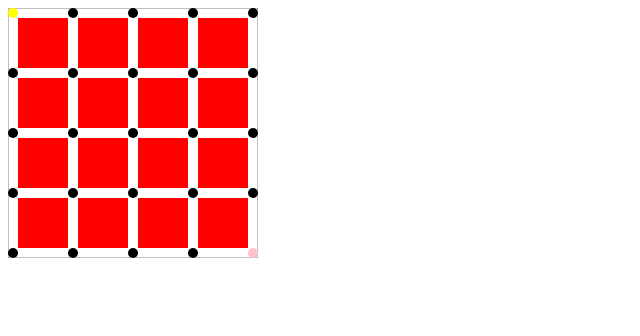
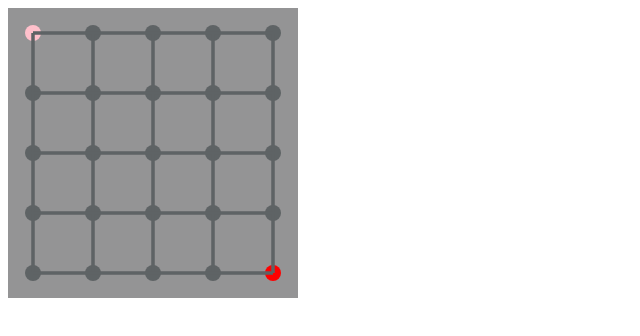
Before and after one commit to merwaaan/witness.js, a plain HTML site: page index.html in a window 1280 px wide. Shown: the whole page, without its empty margins (0-640 px from the left). Drawn offline with Linux system fonts and the light colour scheme.

Commit message:
Draw edges

```diff
--- a/Cell.js
+++ b/Cell.js
@@ -13,7 +13,7 @@ class Cell {
       cellSize * this.y + edgeThickness * (this.y + 1),
       cellSize,
       cellSize)
-      .attr('fill', 'red');
+      .addClass('cell');
   }
 
   get topLeft() {
--- a/Node.js
+++ b/Node.js
@@ -1,4 +1,4 @@
-const nodeRadius = 5;
+const nodeRadius = 8;
 
 class Node {
 
@@ -13,7 +13,28 @@ class Node {
       edgeThickness * 0.5 + (edgeThickness + cellSize) * this.x,
       edgeThickness * 0.5 + (edgeThickness + cellSize) * this.y,
       nodeRadius)
-      .attr('fill', 'black');
+      .addClass('node');
+  }
+
+  get top() {
+    return this.y > 0 ? this.puzzle.nodes[this.index - this.puzzle.width - 1] : null;
+  }
+
+  get right() {
+    return this.x < this.puzzle.width ? this.puzzle.nodes[this.index + 1] : null;
+  }
+
+  get bottom() {
+    return this.y < this.puzzle.height ? this.puzzle.nodes[this.index+ this.puzzle.width + 1] : null;
+  }
+
+  get left() {
+    return this.x > 0 ? this.puzzle.nodes[this.index - 1] : null;
+  }
+
+  get neighbors() {
+    return [this.top, this.right, this.bottom, this.left]
+      .filter(n => n !== null);
   }
 
   get position() {
@@ -22,7 +43,7 @@ class Node {
 
   start() {
     this.start = true;
-    this.svg.attr('fill', 'yellow');
+    this.svg.addClass('start');
 
     this.svg.mousedown(event => this.puzzle.startPath(this));
 
@@ -31,7 +52,7 @@ class Node {
 
   end() {
     this.end = true;
-    this.svg.attr('fill', 'pink');
+    this.svg.addClass('end');
 
     this.svg.mouseup(event => this.puzzle.stopPath(this));
 
--- a/Path.js
+++ b/Path.js
@@ -12,7 +12,19 @@ class Path {
     this.svgSegments = [this.puzzle.svg.line(x, y, x, y).attr('stroke', 'red')];
   }
 
+  clear() {
+    for (let segment of this.svgSegments)
+      segment.remove();
+  }
+
   update(x, y) {
+
+    this.svgSegments[this.svgSegments.length - 1].attr({
+      x2: x,
+      y2: y
+    });
+
+    // TODO study in-game interaction
 
     /*if (this.previousMousePosition == null)
       this.previousMousePosition = [x, y];
--- a/Puzzle.js
+++ b/Puzzle.js
@@ -1,3 +1,4 @@
+const margin = 20;
 const cellSize = 50;
 const edgeThickness = 10;
 
@@ -8,17 +9,17 @@ class Puzzle {
     this.height = height;
     this.container = container;
 
-    this.svg = Snap(
-      cellSize * width + edgeThickness * (width + 1),
-      cellSize * height + edgeThickness * (height + 1));
+    let outerSvg = Snap(
+      margin * 2 + cellSize * width + edgeThickness * (width + 1),
+      margin * 2 + cellSize * height + edgeThickness * (height + 1))
+      .addClass('puzzle');
 
-    this.svg.rect(
-      0,
-      0,
+    this.svg = outerSvg.svg(
+      margin,
+      margin,
       cellSize * width + edgeThickness * (width + 1),
       cellSize * height + edgeThickness * (height + 1))
-      .attr('stroke', 'grey')
-      .attr('fill', 'transparent');
+      .attr('overflow', 'visible');
 
     this.cells = new Array(width * height)
       .fill()
@@ -28,13 +29,29 @@ class Puzzle {
       .fill()
       .map((_,i) => new Node(this, i));
 
+    // TODO clean this up and encapsulate in Edge class
+    this.edges = new Set();
+    for (let node of this.nodes)
+      for (let neighbor of node.neighbors)
+        this.edges.add([node, neighbor]);
+
+    for (let edge of this.edges)
+      this.svg.line(
+        edge[0].position[0],
+        edge[0].position[1],
+        edge[1].position[0],
+        edge[1].position[1])
+        .addClass('edge');
+
     this.rules = [];
 
     this.path = null;
 
-    this.svg.mousemove(event => {
+    outerSvg.mousemove(event => {
       if (this.dragging)
-        this.path.update(event.pageX, event.pageY);
+        this.path.update(
+          event.pageX - this.svg.node.getBoundingClientRect().left,
+          event.pageY - this.svg.node.getBoundingClientRect().top);
     });
 
     // TODO on document instead?
@@ -54,7 +71,7 @@ class Puzzle {
 
   check(path) {
     console.log('checking stuff...');
-    return this.ruleEvaluators.every(e => e(this, path));
+    return this.rules.every(e => e(this, path));
   }
 
   startPath(node) {
@@ -64,10 +81,11 @@ class Puzzle {
     console.log('dragging starts');
   }
 
-  stopPath(node) {console.log(node);
+  stopPath(node) {
     this.dragging = false;
 
     if (!node) {
+      this.path.clear();
       this.path = null;
     }
     else {
--- a/index.html
+++ b/index.html
@@ -5,6 +5,8 @@
   <meta charset="utf-8">
   <meta name="description" content="">
   <meta name="author" content="Merwan Achibet">
+
+  <link rel="stylesheet" type="text/css" href="styles/the-witness-style1.css">
 
   <script src="lib/snap.svg.js"></script>
   <script src="Path.js"></script>
--- /dev/null
+++ b/styles/the-witness-style1.css
@@ -0,0 +1,28 @@
+.puzzle {
+  background-color: #949495;
+}
+
+.cell {
+  fill: transparent;
+}
+
+.node {
+  fill: #5E6365;
+}
+
+.node.start {
+  fill: pink;
+}
+
+.node.end {
+  fill: red;
+}
+
+.edge {
+  stroke: #5E6365;
+  stroke-width: 3px;
+}
+
+.path {
+  stroke: #988881;
+}
```
Also changed, not shown: Edge.js (added).
